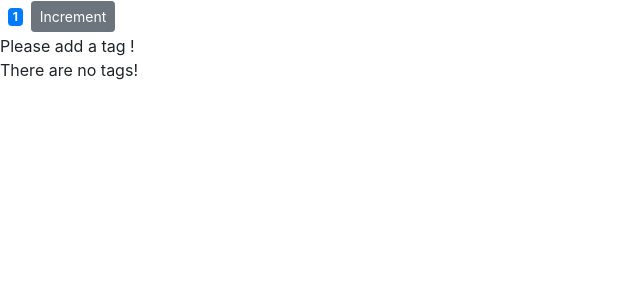
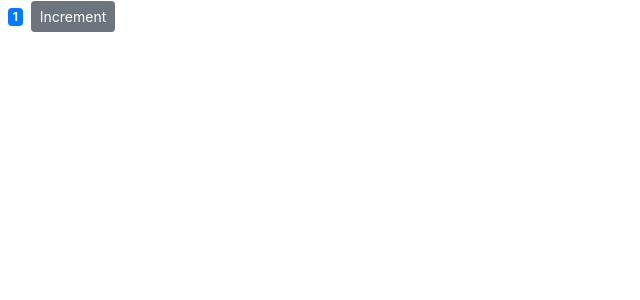
Before and after one commit to skylock/react-playground, a React (Create React App) app: page / in a window 1280 px wide. Shown: the top 300 px of the page, without its empty margins (0-640 px from the left). Built offline with nearby package versions, Linux system fonts and the light colour scheme.

Commit message:
remove conditional rendering

```diff
--- a/src/components/counter.jsx
+++ b/src/components/counter.jsx
@@ -3,7 +3,6 @@ import React, { Component } from "react";
 class Counter extends Component {
   state = {
     count: 1,
-    tags: [],
   };
 
   render() {
@@ -11,23 +10,7 @@ class Counter extends Component {
       <div>
         <span className={this.getBadgeClasses()}>{this.formatCount()}</span>
         <button className="btn btn-secondary btn-sm">Increment</button>
-        <div>
-          {this.state.tags.length === 0 && "Please add a tag !"}
-          {this.renderTags()}
-        </div>
       </div>
-    );
-  }
-
-  renderTags() {
-    if (this.state.tags.length === 0) return <p>There are no tags!</p>;
-
-    return (
-      <ul>
-        {this.state.tags.map((tag) => (
-          <li key={tag}>{tag}</li>
-        ))}
-      </ul>
     );
   }
 
```
